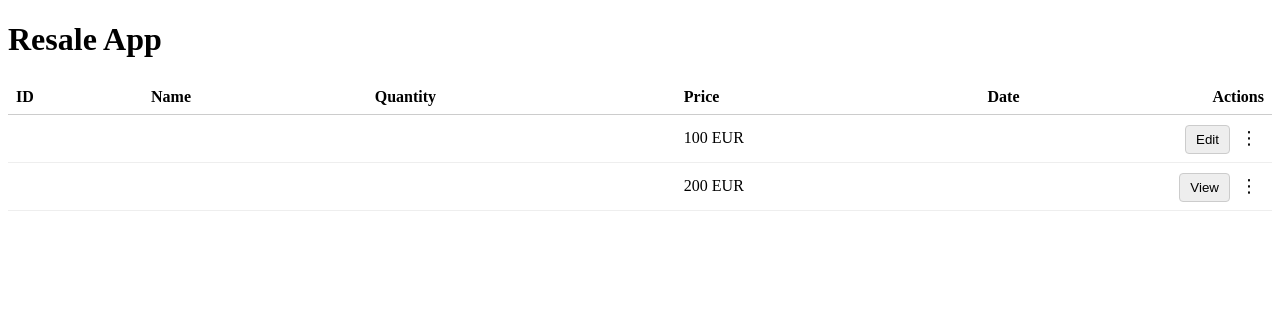
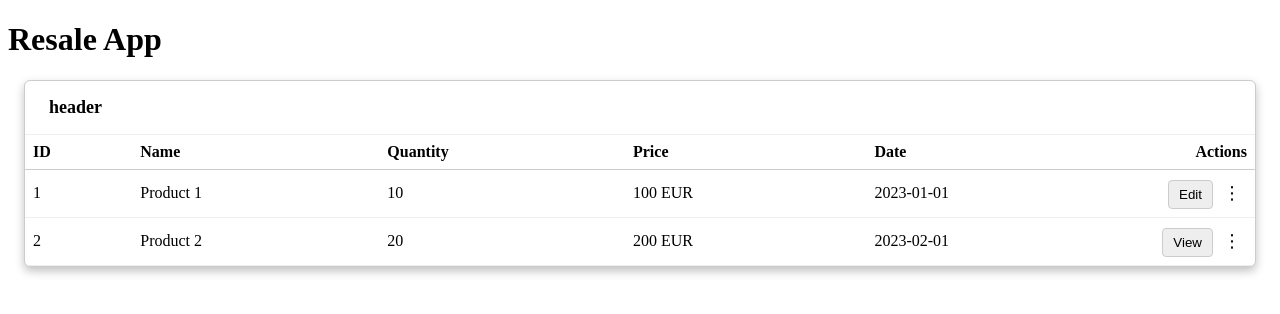
Before and after one commit to KarelStastny/goods-ledger, a React (Create React App) app: page / in a window 1280 px wide. Shown: the top 314 px of the page. Built offline with nearby package versions, Linux system fonts and the light colour scheme.

Commit message:
Implement Table component

```diff
--- a/src/components/table/Table.jsx
+++ b/src/components/table/Table.jsx
@@ -10,19 +10,38 @@ import Popover from "../simply-components/Popover";
 //@@viewOn:helpers
 //@@viewOff:helpers
 
-function Table({ columnsDefinition = [], data = [] }) {
+function Table({ columnsDefinition = [], data = [], header = "header", layout = "block" }) {
   const [openPopoverIndex, setOpenPopoverIndex] = useState(null);
 
   //@@viewOn:render
   return (
-    <div style={{ position: "relative" }}>
+    <div style={{ position: "relative", margin: layout === "block" ? "16px" : 0, border: layout === "block" ? "1px solid #ccc" : "none", borderRadius: layout === "block" ? 6 : 0, overflow: "hidden", backgroundColor: "#fff", boxShadow: layout === "block" ? "0 4px 10px rgba(0,0,0,0.25)" : "none" }}>
+      {header && (
+        <div
+          style={{
+            padding: "16px 24px",
+            fontWeight: "bold",
+            fontSize: 18,
+            borderBottom: "1px solid #eee",
+            position: "relative",
+
+            zIndex: 1,
+          }}
+        >
+          {header}
+        </div>
+      )}
       <table style={{ width: "100%", borderCollapse: "collapse" }}>
         <thead>
           <tr>
             {columnsDefinition.map((col) => (
               <th
-                key={col.accessor}
-                style={{ borderBottom: "1px solid #ccc", textAlign: "left", padding: "8px" }}
+                key={col.key}
+                style={{
+                  borderBottom: "1px solid #ccc",
+                  textAlign: "left",
+                  padding: "8px",
+                }}
               >
                 {col.Header}
               </th>
@@ -49,8 +68,11 @@ function Table({ columnsDefinition = [], data = [] }) {
             return (
               <tr key={row.id ?? rowIndex}>
                 {columnsDefinition.map((col) => (
-                  <td key={col.accessor} style={{ padding: "8px", borderBottom: "1px solid #eee" }}>
-                    {col.cell ? col.cell(row) : row[col.accessor]}
+                  <td
+                    key={col.key}
+                    style={{ padding: "8px", borderBottom: "1px solid #eee" }}
+                  >
+                    {col.cell ? col.cell(row) : row[col.key]}
                   </td>
                 ))}
                 <td
@@ -71,7 +93,9 @@ function Table({ columnsDefinition = [], data = [] }) {
                   {collapsedActions.length > 0 && (
                     <span
                       onClick={() =>
-                        setOpenPopoverIndex(openPopoverIndex === rowIndex ? null : rowIndex)
+                        setOpenPopoverIndex(
+                          openPopoverIndex === rowIndex ? null : rowIndex
+                        )
                       }
                       style={{
                         cursor: "pointer",
```
